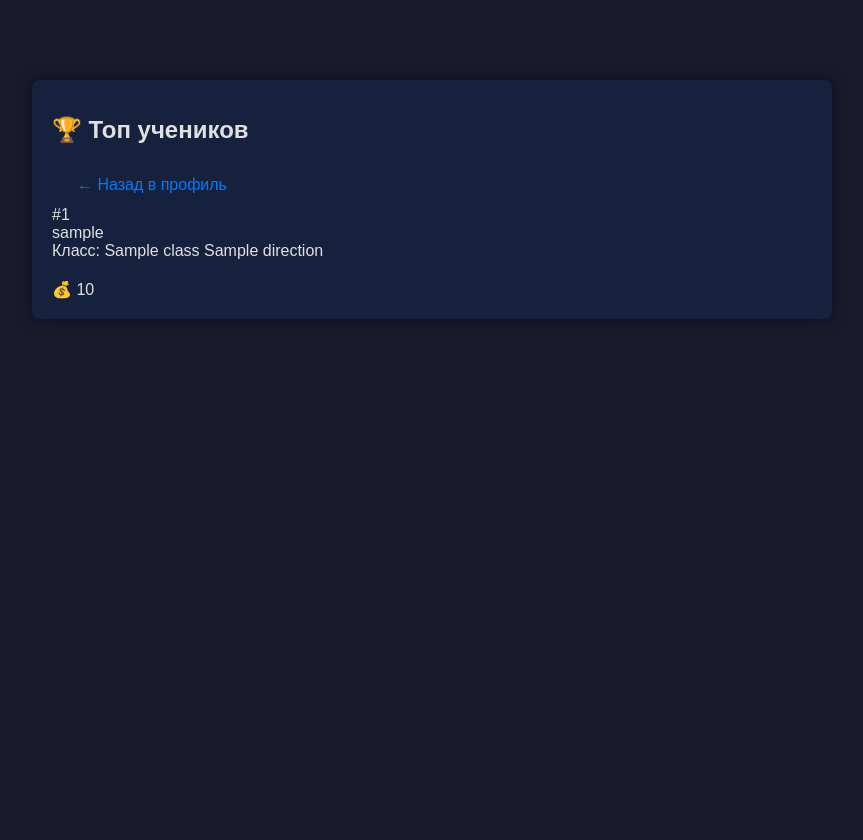
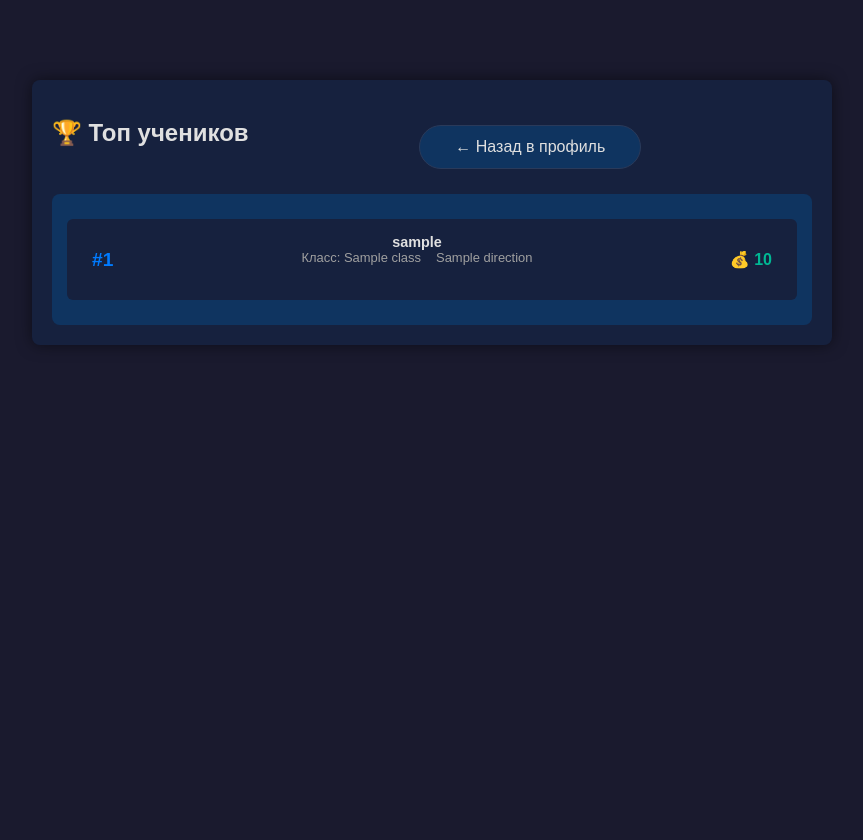
Before and after one commit to Tuz0ff/Lnmo_bot.py, a Flask app: template templates/top.html in a window 1280 px wide. Shown: the whole page, without its empty margins (208-1071 px from the left). Run offline with Flask 3, Linux system fonts and the light colour scheme; the template is opened without the code that fills it: most values are stand-ins (such as "Sample title", 1, 10 or a date in 2020).

Commit message:
Update styles.css

```diff
--- a/static/styles.css
+++ b/static/styles.css
@@ -65,11 +50,11 @@ button {
 }
 
 button:hover {
-    background-color: #0056b3; /* Тёмно-синий при наведении */
+    background-color: #0056b3;
 }
 
 a {
-    color: #007bff; /* Синяя ссылка */
+    color: #007bff;
     text-decoration: none;
 }
 
@@ -103,53 +88,49 @@ p {
 .role-selection {
     margin: 10px 0;
     display: flex;
-    justify-content: center; /* Выравнивание по центру */
-    gap: 20px; /* Отступ между элементами */
+    justify-content: center;
+    gap: 20px;
 }
 
 .role-selection label {
     display: flex;
     align-items: center;
-    justify-content: flex-start; /* Радиокнопки слева */
+    justify-content: flex-start;
 }
 
 .role-selection input[type="radio"] {
-    margin-right: 5px; /* Отступ */
+    margin-right: 5px;
 }
 
-/* Стиль для контейнера кнопки "Выйти" */
 .logout-container {
     display: flex;
-    justify-content: center; /* Горизонтальное выравнивание по центру */
-    margin-top: 20px; /* Отступ сверху */
-    margin-bottom: 20px; /* Отступ снизу */
+    justify-content: center;
+    margin-top: 20px;
+    margin-bottom: 20px;
 }
 
-/* Стиль для кнопки "Выйти" */
 .logout-button {
-    padding: 10px 20px; /* Внутренние отступы */
-    background-color: #f44336; /* Цвет фона */
-    color: white; /* Цвет текста */
-    border: none; /* Убираем границу */
-    border-radius: 5px; /* Закругляем углы */
-    cursor: pointer; /* Курсор в виде указателя */
-    text-align: center; /* Выравнивание текста по центру */
-    transition: background-color 0.4s ease; /* Плавное изменение цвета */
+    padding: 10px 20px;
+    background-color: #f44336;
+    color: white;
+    border: none;
+    border-radius: 5px;
+    cursor: pointer;
+    text-align: center;
+    transition: background-color 0.4s ease;
 }
 
 .logout-button:hover {
-    background-color: #d32f2f; /* Цвет фона при наведении */
+    background-color: #d32f2f;
 }
 
-/* Стил контейнера с таблицей */
 .table-container {
-    max-height: 400px; /* Максимальная высота контейнера */
-    overflow-y: auto; /* Прокрутка, если таблица не помещается */
-    margin-bottom: 20px; /* Отступ снизу */
+    max-height: 400px;
+    overflow-y: auto;
+    margin-bottom: 20px;
 }
 
-html, body {
-html, body {
+html{
     height: 100%;
     margin: 0;
     overflow: auto;
@@ -482,3 +449,240 @@ h1 {
     margin-bottom: 10px;
     color: #e0e0e0;
 }
+
+.leaderboard {
+    background: #0f3460;
+    border-radius: 8px;
+    padding: 15px;
+    margin-top: 20px;
+}
+
+.leaderboard-item {
+    display: flex;
+    grid-template-columns: 50px 1fr 100px;
+    justify-content: space-between;
+    align-items: center;
+    padding: 15px 25px;
+    gap: 20px;
+    margin: 10px 0;
+    background: #16213e;
+    border-radius: 6px;
+    transition: all 0.2s;
+}
+
+.leaderboard-item:hover {
+    transform: translateX(5px);
+    background: #1a2a4e;
+}
+
+
+.rank {
+    font-size: 1.2em;
+    font-weight: bold;
+    color: #007bff;
+    min-width: 50px;
+}
+
+.user-info {
+    display: flex;
+    justify-content: space-between;
+    align-items: center;
+    width: 100%;
+}
+
+.user-info {
+    font-size: 0.9em;
+    color: #a0a0a0;
+}
+
+.details {
+    display: flex;
+    gap: 15px;
+    font-size: 0.9em;
+    color: #a0a0a0;
+}
+
+.coins-section {
+    display: flex;
+    flex-direction: column;
+    gap: 10px;
+    align-items: flex-end;
+}
+
+.small-btn {
+    padding: 8px 15px;
+    font-size: 0.9em;
+}
+
+.mini-chart-container {
+    background: none;
+    border: none;
+    padding: 0;
+    margin: 0;
+}
+.square-chart {
+    width: 100%;
+    height: 100%;
+    object-fit: contain;
+}
+
+.coins-section {
+    display: flex;
+    flex-direction: column;
+    gap: 10px;
+    align-items: flex-end;
+    margin-bottom: 15px;
+}
+
+.chart-container {
+    background: #1a1a2e !important;
+    width: 95%;
+    margin: 20px auto;
+    padding: 25px;
+    border-radius: 12px;
+    box-shadow: 0 0 25px rgba(0, 123, 255, 0.2);
+    display: flex;
+    justify-content: center;
+    align-items: center;
+}
+
+.coin-chart-img {
+    max-width: 100%;
+    height: auto;
+    padding: 15px;
+    filter: drop-shadow(0 0 10px rgba(0, 255, 136, 0.3));
+}
+
+.coins-section a.modern-btn {
+    text-decoration: none;
+    display: block;
+    width: auto;
+    text-align: center;
+}
+
+.navigation-footer {
+    margin-top: 30px;
+    text-align: center;
+}
+
+.back-btn {
+    display: block;
+    width: fit-content;
+    margin: 25px auto 0;
+    padding: 12px 35px;
+    background: #0f3460;
+    color: #e0e0e0;
+    border-radius: 25px;
+    text-decoration: none;
+    transition: all 0.3s;
+    border: 1px solid #2a3a5a;
+}
+
+
+.back-btn:hover {
+    background: #16213e;
+    transform: translateY(-2px);
+    box-shadow: 0 5px 15px rgba(15, 52, 96, 0.4);
+}
+
+.integrated-chart {
+    width: 100%;
+    height: 70vh;
+    margin: 20px 0;
+    border-radius: 8px;
+    overflow: hidden;
+}
+
+.compact-btn {
+    padding: 8px 15px;
+    font-size: 0.9em;
+    background: #007bff;
+    border: 1px solid #0056b3;
+}
+
+.first-place {
+    border-left: 4px solid #ffd700;
+    background-color: #16213e;
+}
+
+.second-place {
+    border-left: 4px solid #c0c0c0;
+    background-color: #16213e;
+}
+
+.third-place {
+    border-left: 4px solid #cd7f32;
+    background-color: #16213e;
+}
+
+.header-section {
+    display: flex;
+    justify-content: space-between;
+    align-items: center;
+    margin-bottom: 25px;
+}
+
+.coins {
+    font-weight: bold;
+    color: #00b894;
+    min-width: 80px;
+    text-align: right;
+}
+
+@media (max-width: 768px) {
+    .header-section {
+        flex-direction: column;
+        align-items: flex-start;
+        gap: 15px;
+    }
+
+    .details {
+        flex-direction: column;
+        gap: 5px;
+    }
+}
+
+.login {
+    font-weight: bold;
+    color: #e0e0e0;
+}
+
+.main-info {
+    display: flex;
+    flex-direction: column;
+    align-items: center;
+    gap: 5px;
+    text-align: center;
+}
+
+.meta-info {
+    display: flex;
+    align-items: center;
+    gap: 10px;
+    color: #a0a0a0;
+    font-size: 0.9em;
+}
+
+.separator {
+    color: #2a3a5a;
+    font-weight: bold;
+}
+
+.footer-navigation {
+    margin-top: 40px;
+    padding-top: 25px;
+    border-top: 1px solid #2a3a5a;
+}
+
+.user-details {
+    margin-top: 15px;
+    padding: 15px;
+    background: #0f3460;
+    border-radius: 8px;
+}
+
+.detail-label {
+    color: #a0a0a0;
+    min-width: 100px;
+    display: inline-block;
+}
```
Also changed, not shown: other parts of static/styles.css (+13 -42 lines).
